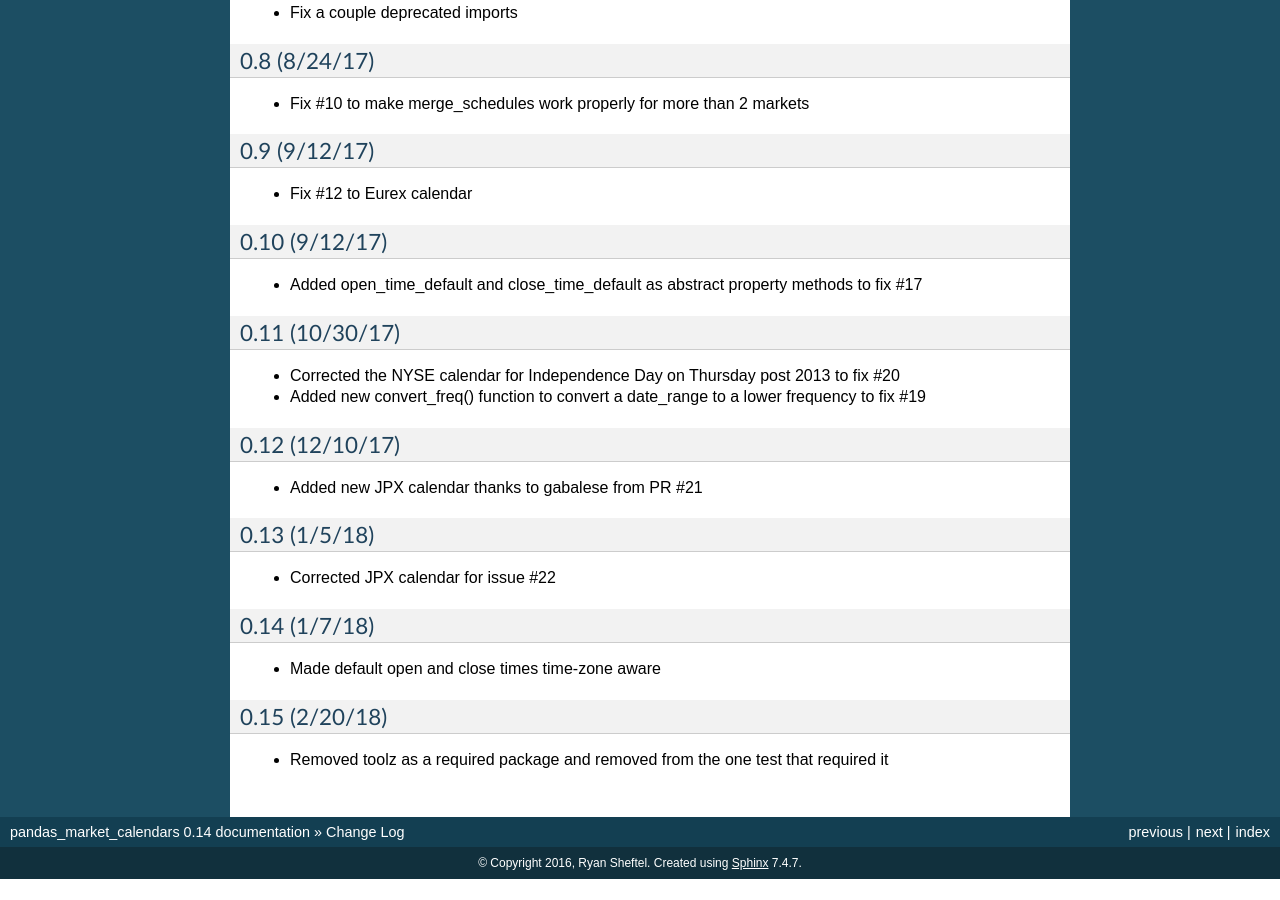
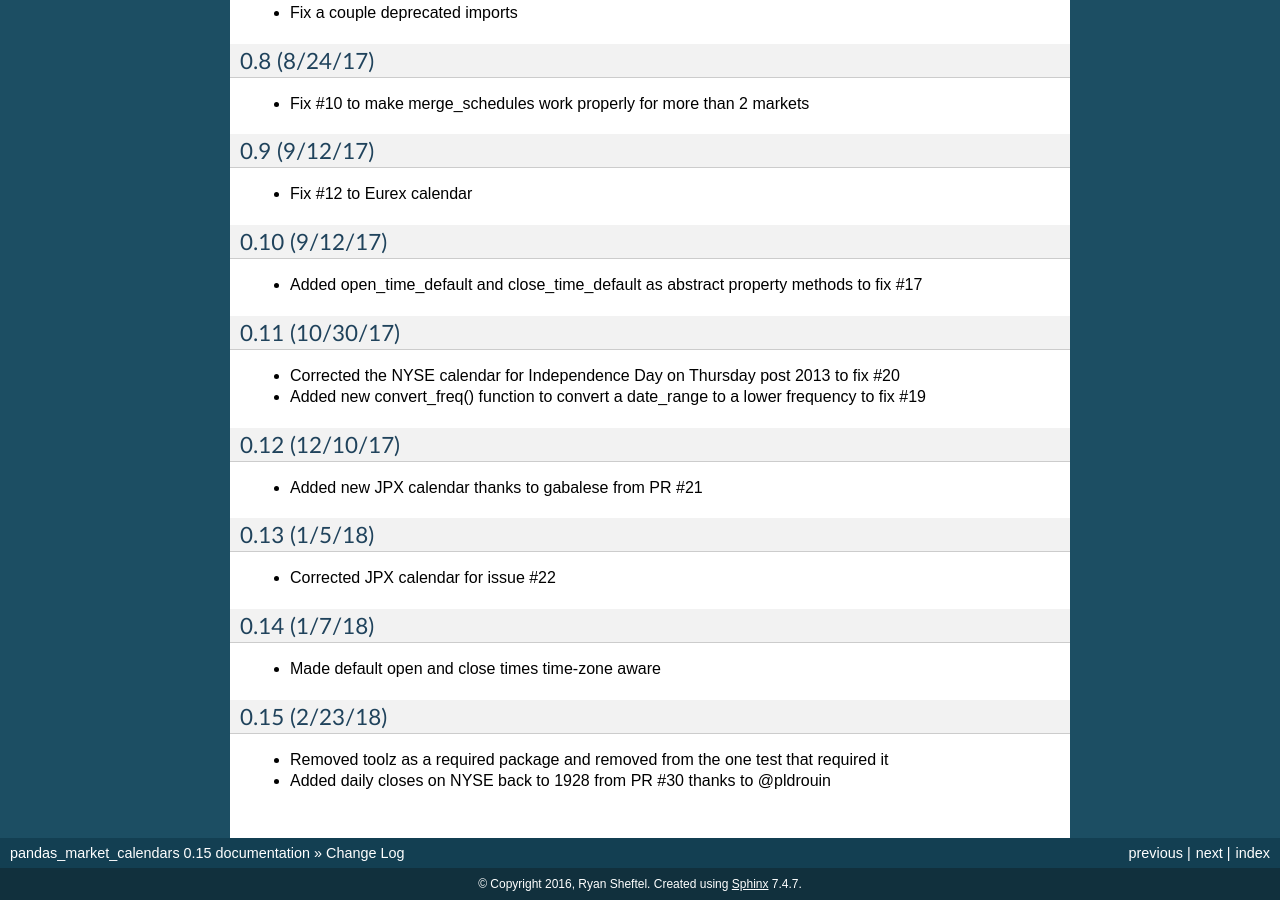
Before and after one commit to rsheftel/pandas_market_calendars, a Sphinx documentation site: the page built from docs/change_log.rst, in a window 1280 px wide and 900 px high, scrolled down 745 px. Built offline with Sphinx 7.4.7, drawn with Linux system fonts in a browser that asks for light colours; before the commit the page ends 1624 px from its top, so only the background shows below that; some of the changed text lies outside the part shown.

```diff
--- a/docs/change_log.rst
+++ b/docs/change_log.rst
@@ -60,6 +60,7 @@
 ~~~~~~~~~~~~~
 - Made default open and close times time-zone aware
 
-0.15 (2/20/18)
+0.15 (2/23/18)
 ~~~~~~~~~~~~~~
 - Removed toolz as a required package and removed from the one test that required it
+- Added daily closes on NYSE back to 1928 from PR #30 thanks to @pldrouin
--- a/setup.py
+++ b/setup.py
@@ -18,7 +18,7 @@
 
 setup(
     name='pandas_market_calendars',
-    version='0.14',
+    version='0.15',
 
     description='Market and exchange trading calendars for pandas',
     long_description=long_description,
```
Also changed, not shown: 3 other files.
